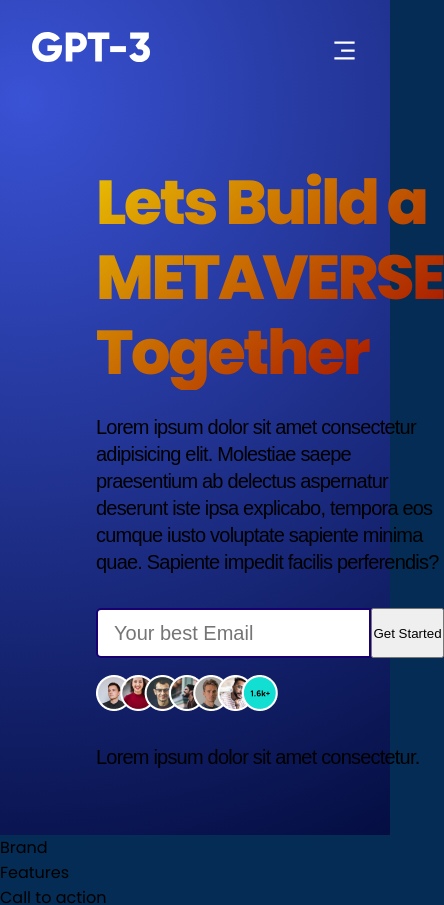
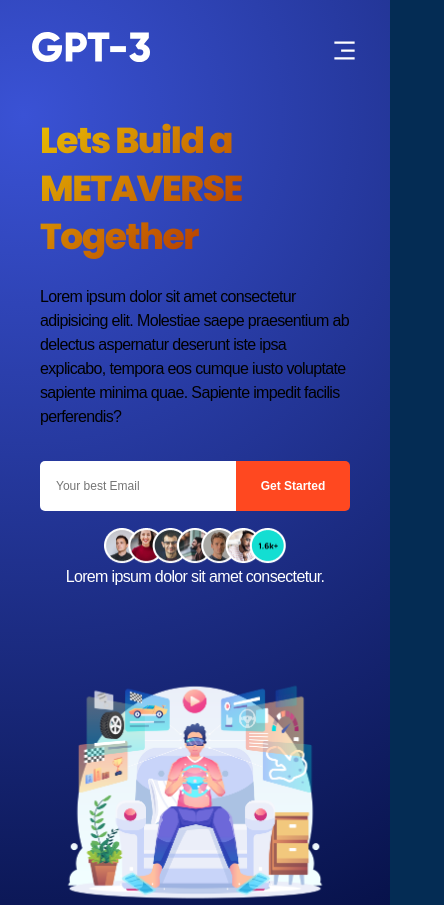
Before and after one commit to Dikendev/landing-page-meta-React, a React (Create React App) app in the folder landing-page-modern/: page / in a window 390 px wide. Shown: the top 905 px of the page, 444 px wide, since content can reach past the window. Built offline with nearby package versions, Linux system fonts and the light colour scheme.

Commit message:
responsive mobile header added

```diff
--- a/landing-page-modern/src/containers/header/Header.jsx
+++ b/landing-page-modern/src/containers/header/Header.jsx
@@ -1,6 +1,6 @@
 import React from 'react';
 import people from '../../assets/people.png';
-// import meta from '../../assets/meta.png';
+import meta from '../../assets/meta.png';
 import './header.css';
 
 function Header() {
@@ -22,9 +22,9 @@
           <p>Lorem ipsum dolor sit amet consectetur.</p>
         </div>
       </div>
-      {/* <div className='header__header-img'>
+      <div className='header__header-image'>
         <img src={meta} alt="AI" />
-      </div> */}
+      </div>
     </div>
   )
 }
--- a/landing-page-modern/src/containers/header/header.css
+++ b/landing-page-modern/src/containers/header/header.css
@@ -31,9 +31,8 @@
 
 .meta__header-content__input {
   width: 100%;
-  margin: 2rem 0 1rem;
+  margin-top: 2rem;
   display: flex;
-
 }
 
 .meta__header-content__input input {
@@ -44,8 +43,115 @@
   font-size: 20px;
   line-height: 27px;
   padding: 0 1rem;
-  outline: none;
   color: #3d3d3d;
   border: 2px solid #180070;
-  border-radius: 5px 0px 0px 5px;
+  border:none;
+  outline: none;
+  border-top-left-radius: 5px;
+  border-bottom-left-radius: 5px;
 }
+
+.meta__header-content__input button {
+  flex: 0.5;
+  width: 100%;
+  min-height: 50px;
+  font-family: Arial, Helvetica, sans-serif;
+  font-weight: bold;
+  font-size: 20px;
+  line-height: 27px;
+  background: #ff4820;
+  border: none;
+  color: #fff;
+  cursor: pointer;
+  outline: none;
+  padding: 0 1rem;
+  border-top-right-radius: 5px;
+  border-bottom-right-radius: 5px;
+}
+
+.meta__header-content_people {
+  width: 100%;
+  display: flex;
+  justify-content: flex-start;
+  align-items: center;
+  margin-top: 1rem;
+}
+
+.meta__header-content_people img {
+  width: 182px;
+  height: 38px;
+}
+
+.meta__header-content_people p {
+  margin: 0 0 0 1rem;
+  text-align: center;
+  font-style: normal;
+
+  font-size: 17px;
+  line-height: 38px;
+  color: #fff;
+}
+
+.header__header-image {
+  display: flex;
+  flex: 1;
+  justify-content: center;
+  align-items: center;
+}
+
+.header__header-image img {
+  width: 100%;
+  height: 100%;
+}
+
+@media screen and (max-width: 1050px) {
+  .meta__header {
+    flex-direction: column;
+  }
+
+  .meta__header-content{
+    margin: 0 0 3rem;
+  }
+
+}
+
+@media screen and (max-width: 650px) {
+  .meta__header h1 {
+    font-size: 50px;
+    line-height:60px
+  }
+  .meta__header P {
+    font-size: 18px;
+    line-height: 24px;
+  }
+  .meta__header-content_people {
+    flex-direction: column;
+  }
+
+  .meta__header-content_people p {
+    font-size: 16px;
+    margin: 0;
+  }
+
+  .meta__header-content__input input,
+  .meta__header-content__input button {
+    font-size: 16px;
+    line-height:24px;
+  }
+}
+
+@media screen and (max-width: 490px) {
+  .meta__header h1 {
+    font-size: 36px;
+    line-height:48px
+  }
+  .meta__header P {
+    font-size: 16px;
+    line-height: 24px;
+  }
+  .meta__header-content__input input,
+  .meta__header-content__input button {
+    font-size: 12px;
+    line-height: 16px;
+  }
+}
--- a/landing-page-modern/src/index.css
+++ b/landing-page-modern/src/index.css
@@ -43,9 +43,14 @@
 }
 
 .section__padding{
-  padding: 4rem 6rem;
+  padding: 1rem 4rem;
 }
 
+@media screen and (max-width: 490px) {
+  .section__padding{
+    padding: 1rem 2.5rem;
+  }
+}
 .section__margin {
   margin: 4rem 6rem;
 }
```
